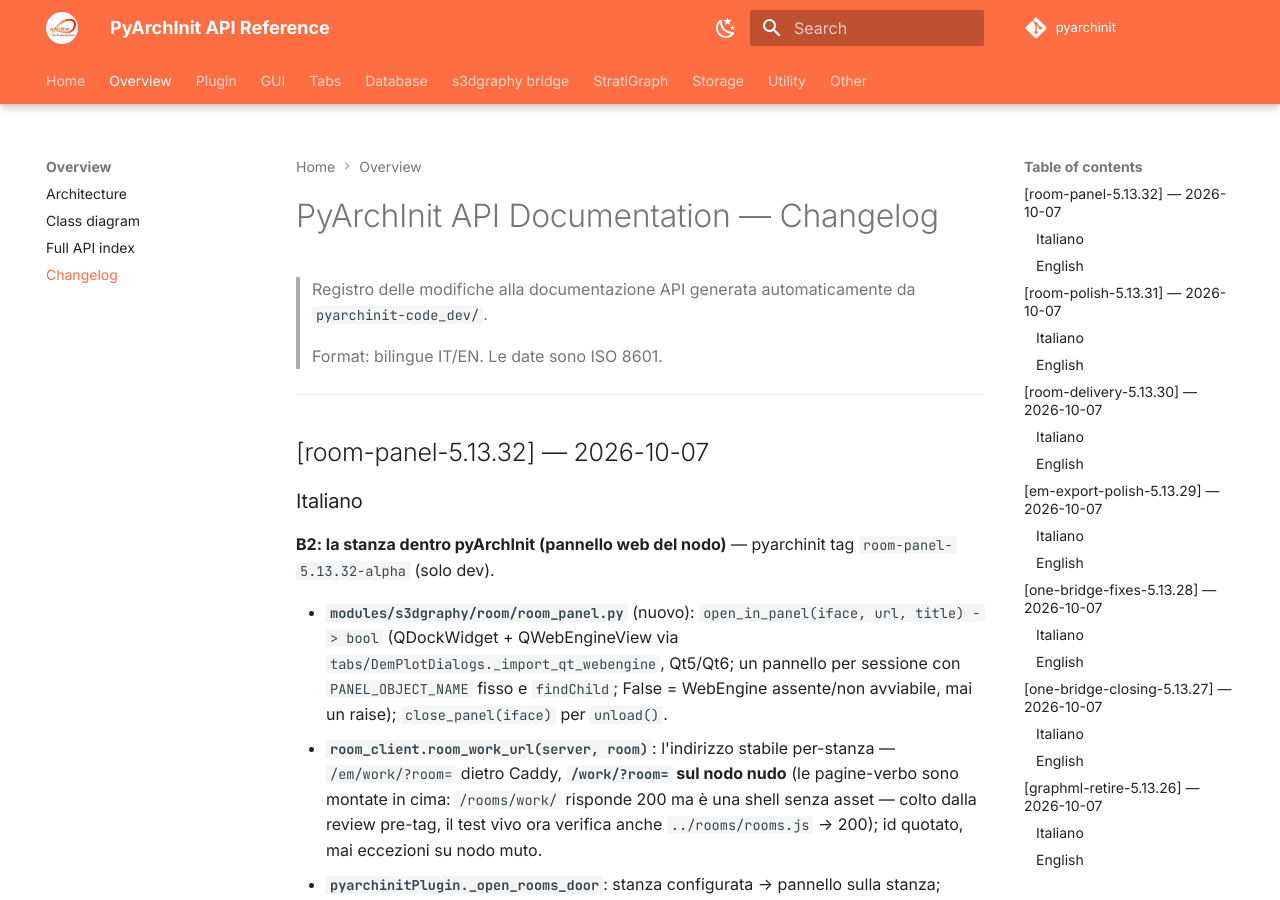
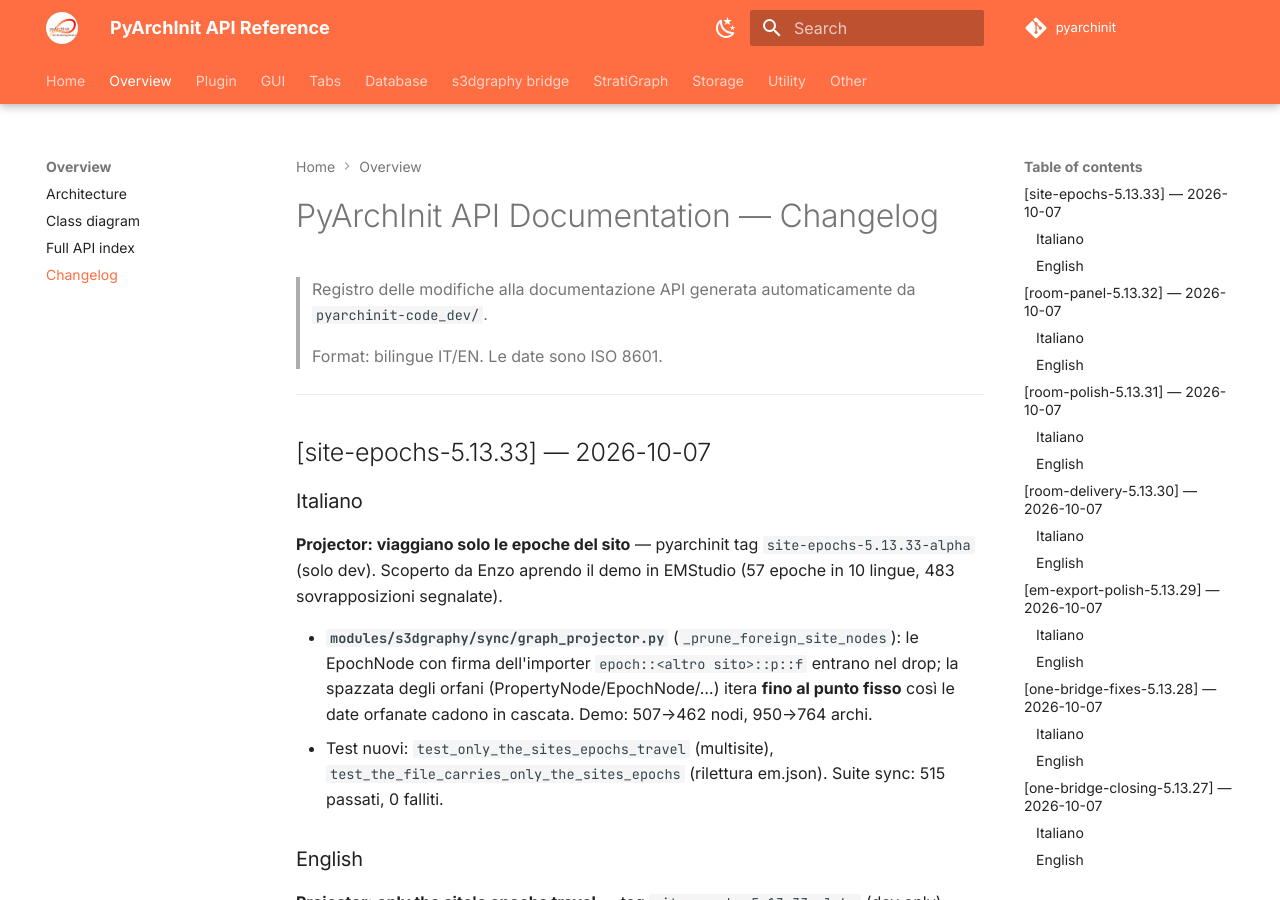
Before and after one commit to enzococca/pyarchinit-api-docs, an MkDocs documentation site: the page built from docs/CHANGELOG.md, in a window 1280 px wide and 900 px high. Built offline with MkDocs 1.6.1 and Material for MkDocs 9.7.7, drawn with Linux system fonts in a browser that asks for light colours; comment, search, counter and statistics services are not loaded; some of the changed text lies outside the part shown.

Commit message:
docs(changelog): site-epochs-5.13.33-alpha — solo le epoche del sito nel file — IT+EN

```diff
--- a/docs/CHANGELOG.md
+++ b/docs/CHANGELOG.md
@@ -4,6 +4,21 @@
 > da `pyarchinit-code_dev/`.
 >
 > Format: bilingue IT/EN. Le date sono ISO 8601.
+
+---
+
+## [site-epochs-5.13.33] — 2026-10-07
+
+### Italiano
+
+**Projector: viaggiano solo le epoche del sito** — pyarchinit tag `site-epochs-5.13.33-alpha` (solo dev). Scoperto da Enzo aprendo il demo in EMStudio (57 epoche in 10 lingue, 483 sovrapposizioni segnalate).
+
+- **`modules/s3dgraphy/sync/graph_projector.py`** (`_prune_foreign_site_nodes`): le EpochNode con firma dell'importer `epoch::<altro sito>::p::f` entrano nel drop; la spazzata degli orfani (PropertyNode/EpochNode/…) itera **fino al punto fisso** così le date orfanate cadono in cascata. Demo: 507→462 nodi, 950→764 archi.
+- Test nuovi: `test_only_the_sites_epochs_travel` (multisite), `test_the_file_carries_only_the_sites_epochs` (rilettura em.json). Suite sync: 515 passati, 0 falliti.
+
+### English
+
+**Projector: only the site's epochs travel** — tag `site-epochs-5.13.33-alpha` (dev only). Found by eye in EMStudio on the demo DB. Foreign-signed epochs (`epoch::<other site>::p::f`) now pruned by name; the orphan sweep runs to a fixpoint so trailing dates cascade. Demo: 507→462 nodes, 950→764 edges. 515 passed.
 
 ---
 
```
